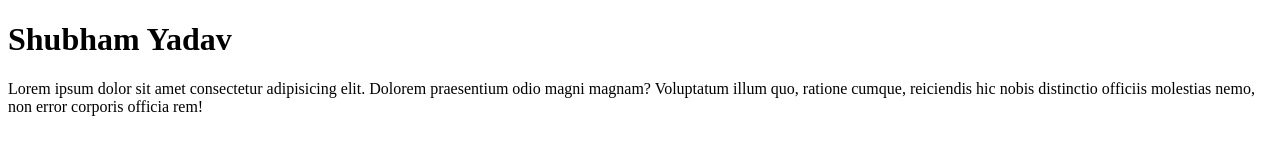
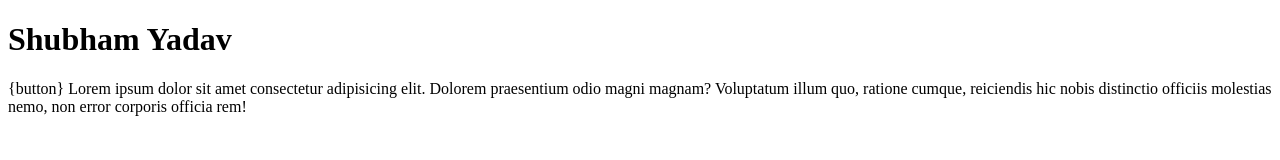
Before and after one commit to Shubham2917/Local_Repo, a plain HTML site: page index.html in a window 1280 px wide. Drawn offline with Linux system fonts and the light colour scheme.

```diff
--- a/index.html
+++ b/index.html
@@ -19,7 +19,7 @@
 </head>
 <body>
     <p>
-        Lorem ipsum dolor sit amet consectetur adipisicing elit. Dolorem praesentium odio magni magnam? Voluptatum illum quo, ratione cumque, reiciendis hic nobis distinctio officiis molestias nemo, non error corporis officia rem!
+       {button} Lorem ipsum dolor sit amet consectetur adipisicing elit. Dolorem praesentium odio magni magnam? Voluptatum illum quo, ratione cumque, reiciendis hic nobis distinctio officiis molestias nemo, non error corporis officia rem!
     </p>
 </body>
 </html>
```
